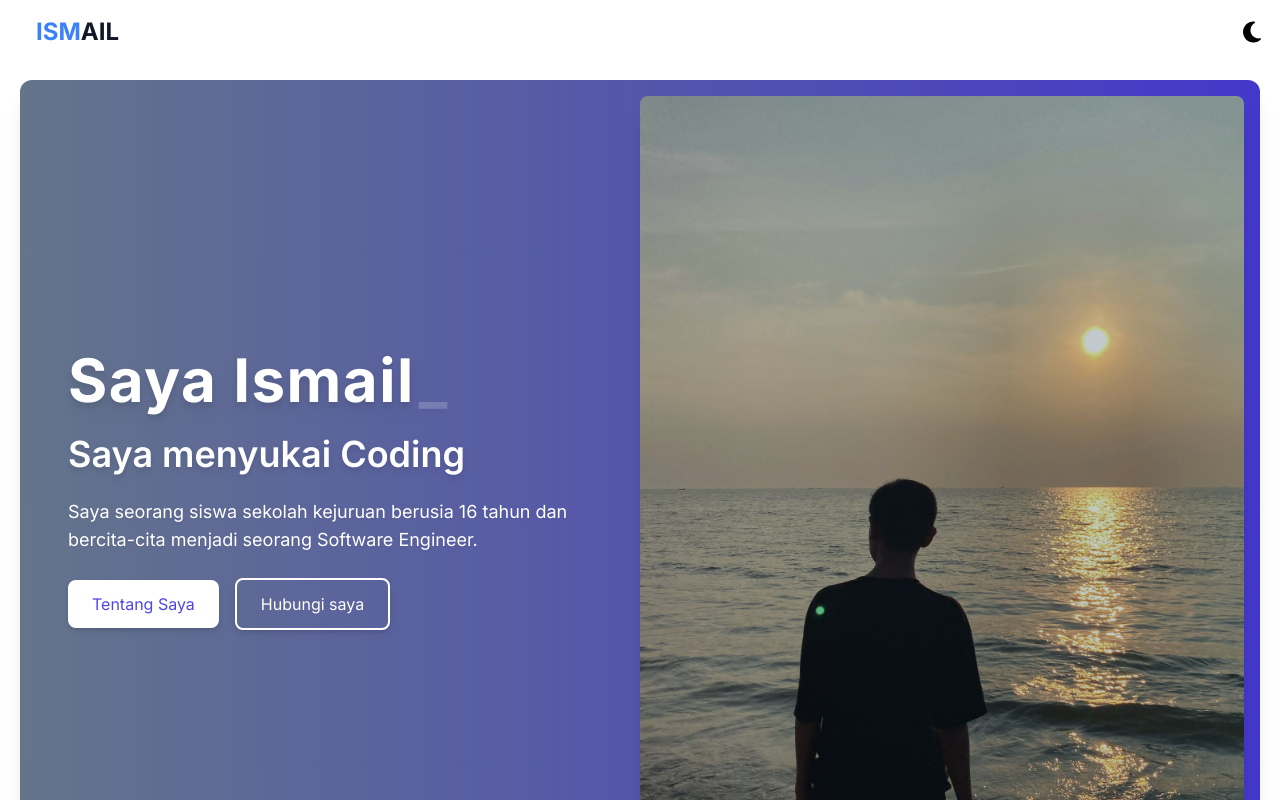
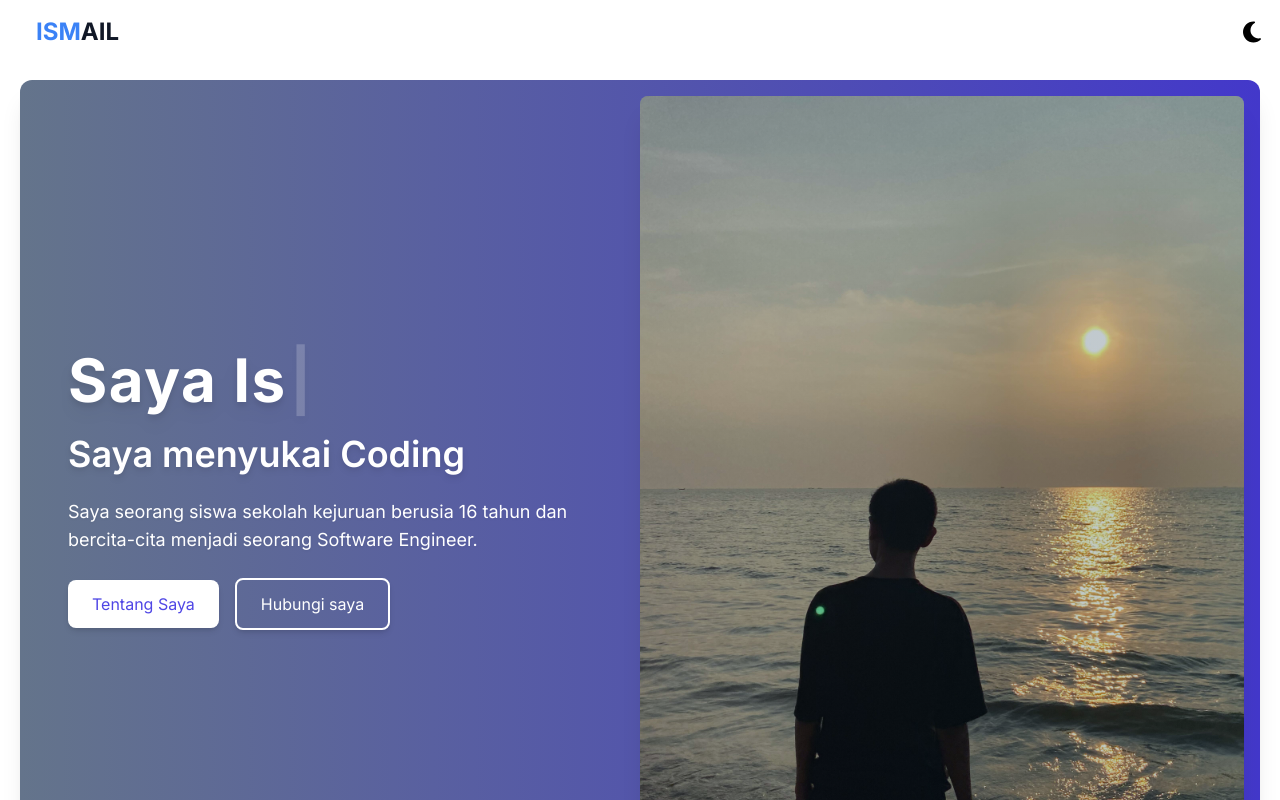
Before and after one commit to KaivanKeren/portfolio, a Next.js app: page / in a window 1280 px wide. Shown: the top 800 px of the page. Built offline with nearby package versions, Linux system fonts and the light colour scheme.

Commit message:
Typewriter

```diff
--- a/src/components/Hero.tsx
+++ b/src/components/Hero.tsx
@@ -27,7 +27,7 @@ const Hero: React.FC<HeroProps> = ({ scrollToRef }) => {
         className="flex flex-col md:flex-row items-center justify-center rounded-xl shadow-xl min-h-screen p-4 bg-gradient-to-r from-slate-500 to-indigo-700 dark:from-slate-800 dark:to-indigo-900 text-white dark:bg-slate-800"
       >
         <div className="md:w-1/2 p-8 space-y-6 text-center md:text-left">
-          <motion.h1
+          <motion.div
             initial={{ y: -100, opacity: 0 }}
             animate={{ y: 0, opacity: 1 }}
             transition={{ duration: 1, delay: 0.5 }}
@@ -37,16 +37,12 @@ const Hero: React.FC<HeroProps> = ({ scrollToRef }) => {
               words={["Saya Ismail"]}
               loop={false}
               cursor
-              cursorStyle="_"
+              cursorStyle="|"
               typeSpeed={100}
               deleteSpeed={80}
-              delaySpeed={1000}
-              initial={{ y: -100, opacity: 0 }}
-              animate={{ y: 0, opacity: 1 }}
-              transition={{ duration: 1, delay: 0.5 }}
-              className="text-4xl sm:text-5xl md:text-6xl font-bold tracking-wide leading-tight text-white drop-shadow-lg dark:text-gray-200"
+              delaySpeed={1500}
             />
-          </motion.h1>
+          </motion.div>
           <motion.h2
             initial={{ y: -50, opacity: 0 }}
             animate={{ y: 0, opacity: 1 }}
```
